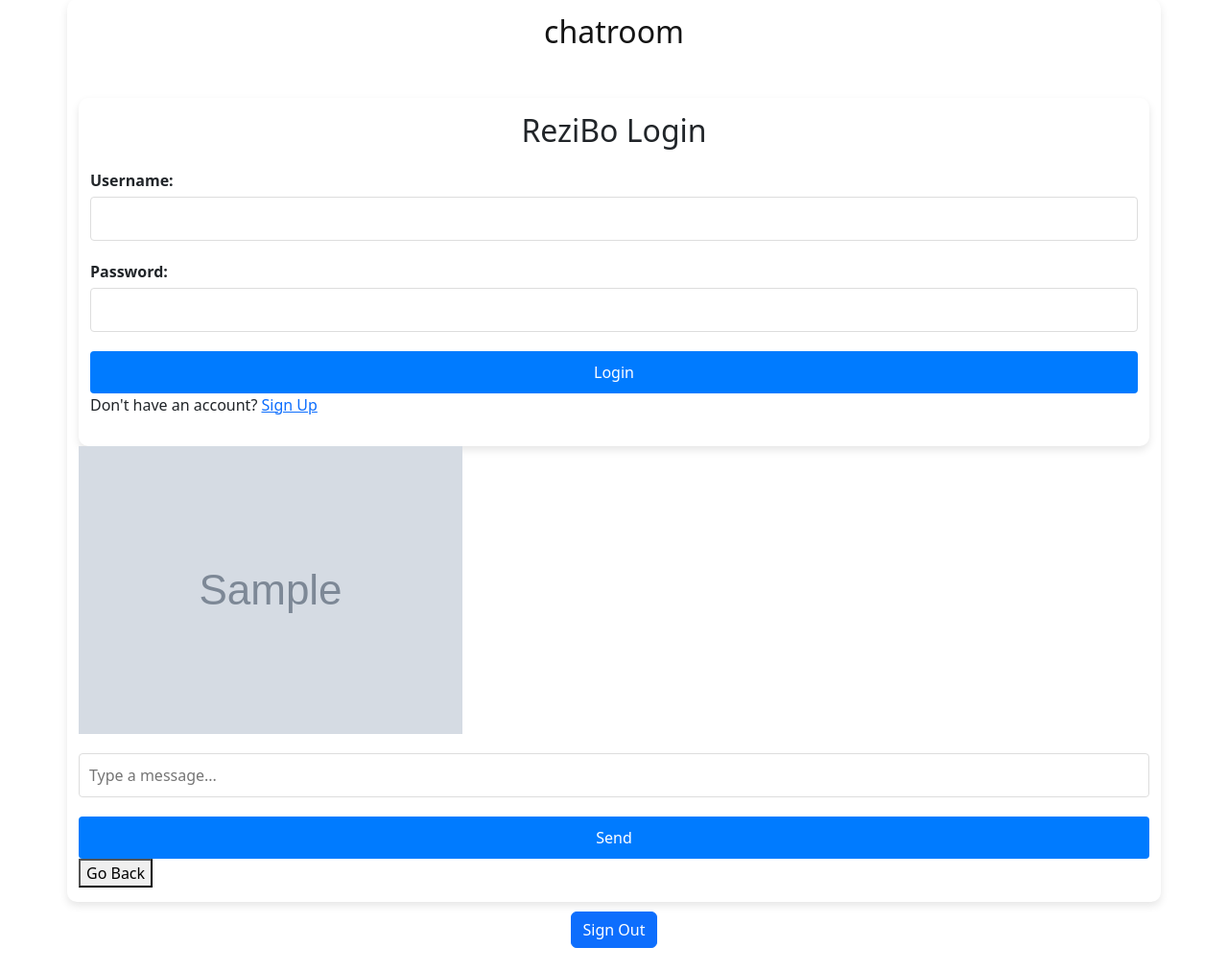
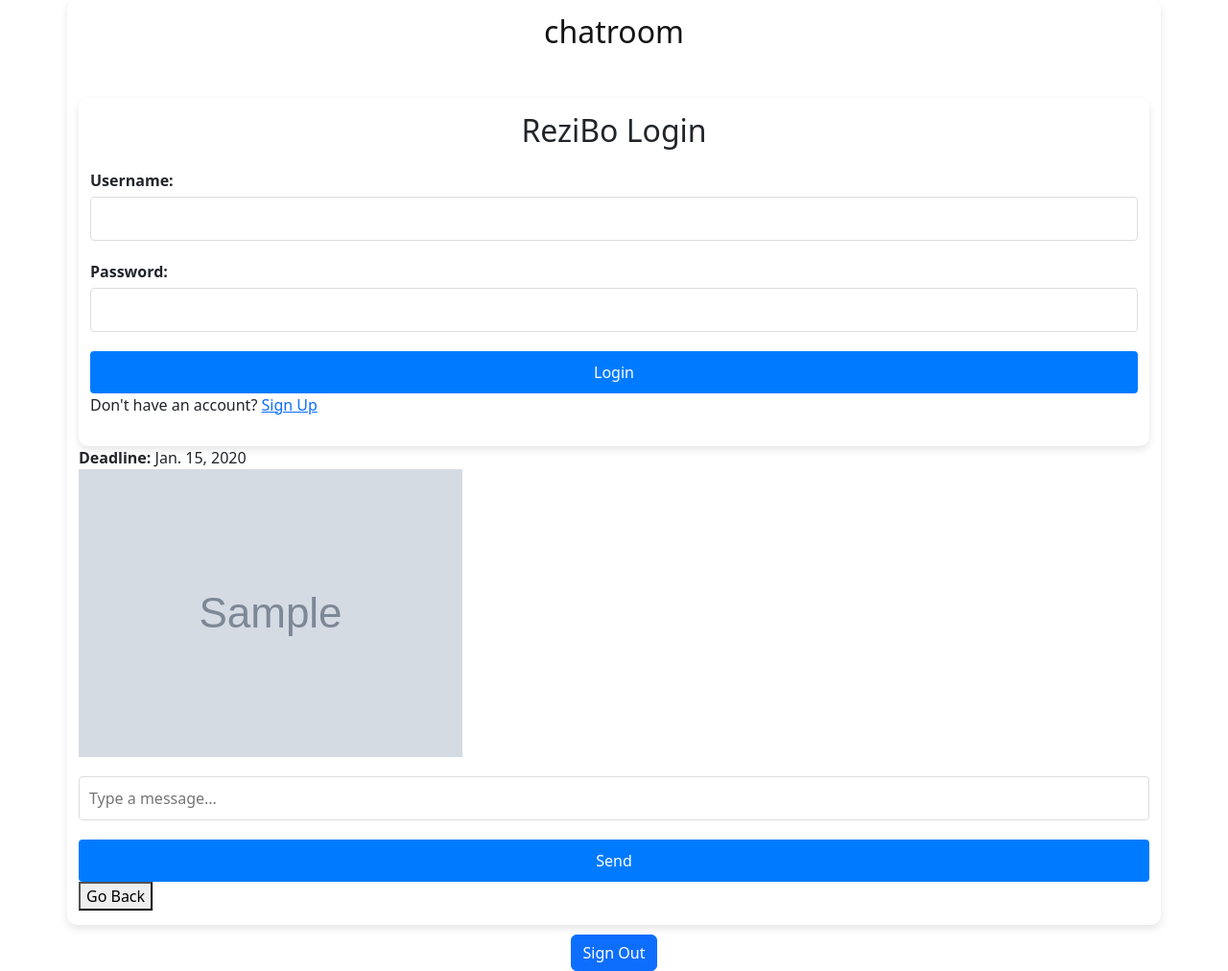
Before and after one commit to david7franco/ReziBo, a Django app: page /openTicket/1/ in a window 1280 px wide. Shown: the part 140-1152 px from the top of the page at 96% size. Before the commit the page ends 1128 px from the top, so only its background shows below. Run offline with Django 4.2, Linux system fonts and the light colour scheme; tables that the repository leaves empty hold one stand-in row (values such as "Sample post"); grey boxes marked "Sample" are stand-in pictures; data that the repository does not hold is empty; some libraries are stand-ins or nearby versions.

Commit message:
added description to timeline

```diff
--- a/accounts/templates/registration/openTicket.html
+++ b/accounts/templates/registration/openTicket.html
@@ -39,6 +39,7 @@
                     <!-- Chat messages will be loaded here -->
                 </div>
 
+                <strong>Deadline:</strong> {{ task.task_deadline}}<br>
                 {% if task.image %}
                     <img class="img-fluid" id="customImageSize" src="{{ task.image.url }}" alt="Profile Picture">
                 {% endif %}
```
Also changed, not shown: accounts/migrations/0001_initial.py.
